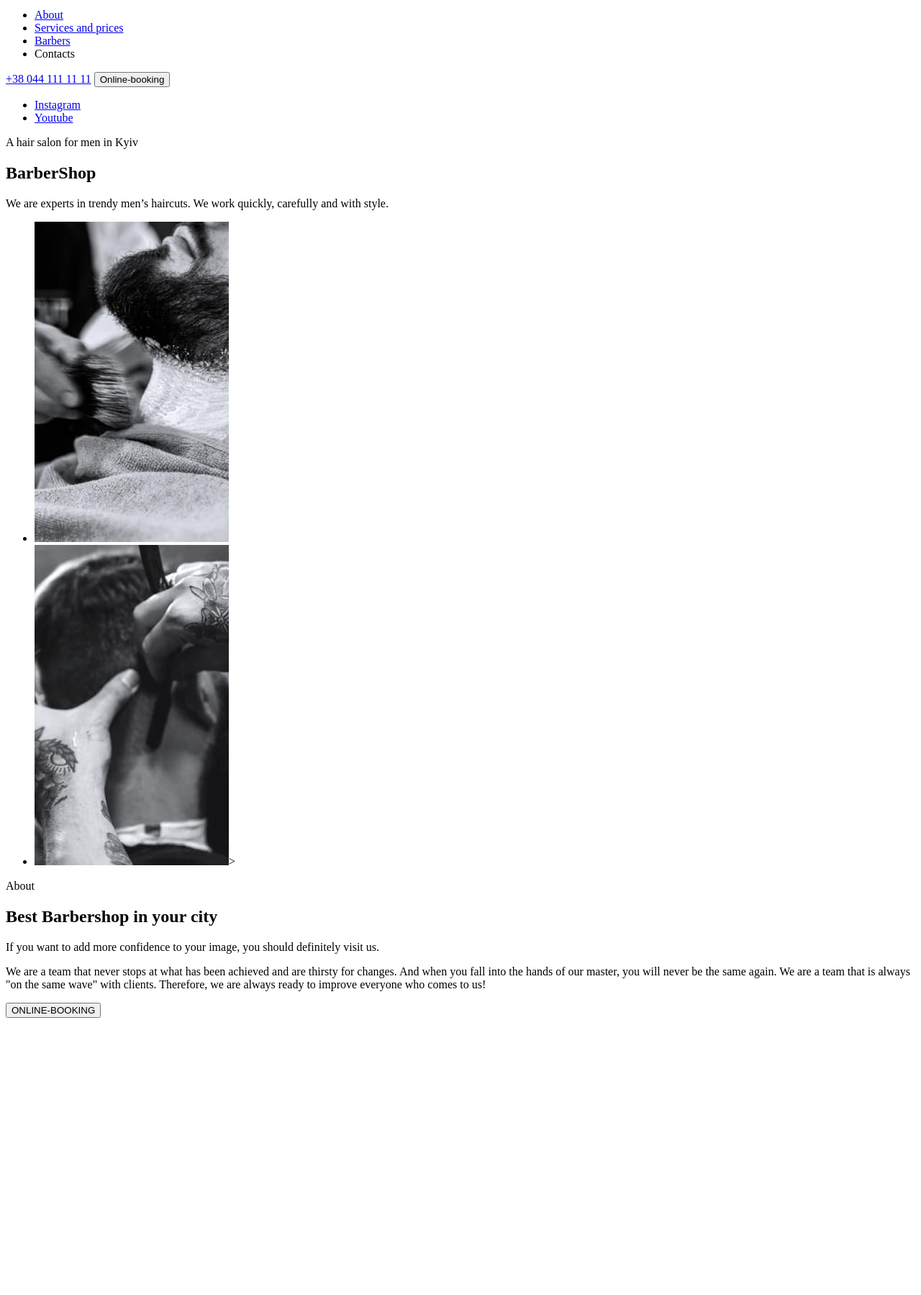
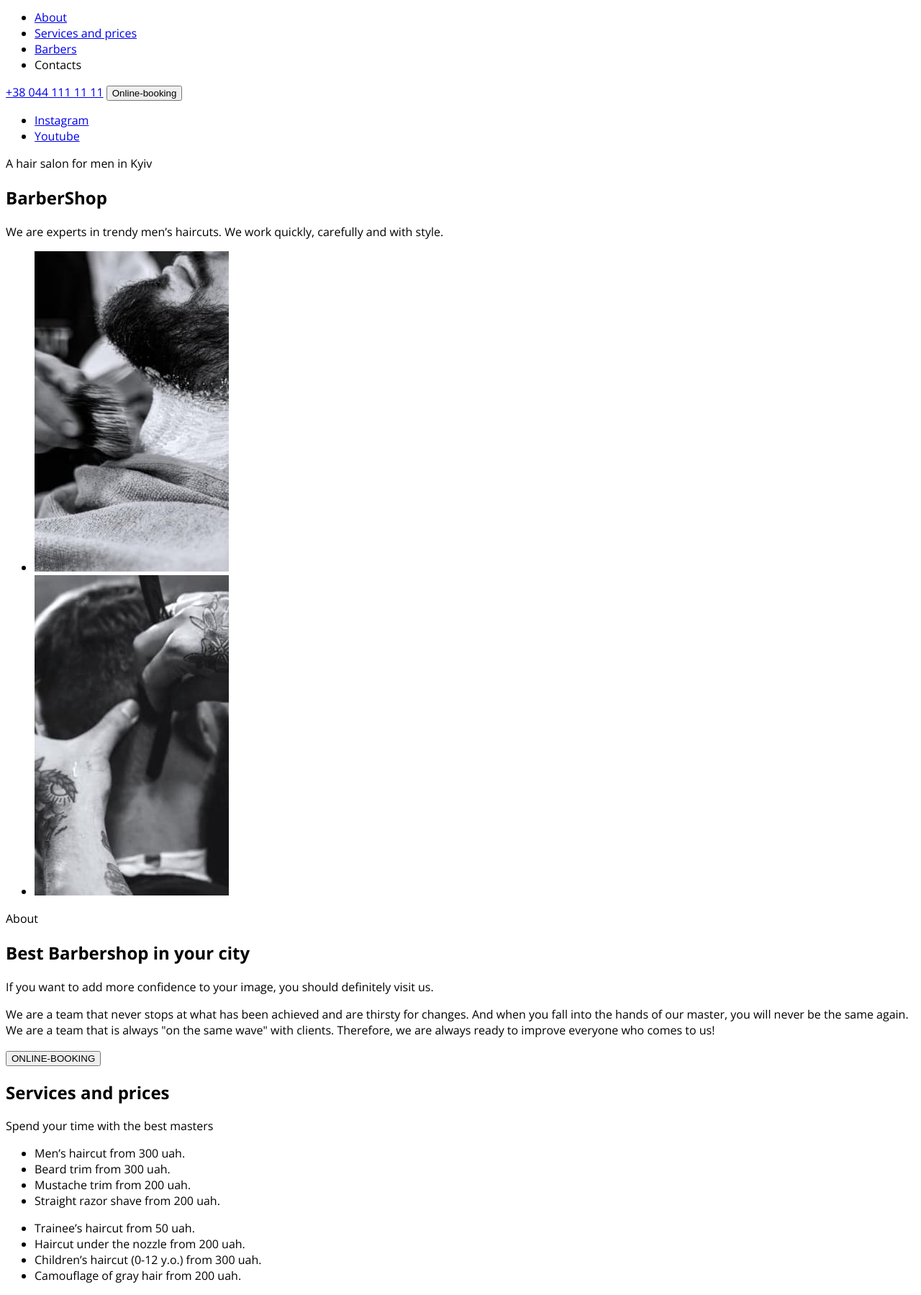
Before and after one commit to nazar95stosyk/fs-84, a plain HTML site: page index.html in a window 1280 px wide. Shown: the part 72-1871 px from the top of the page at 72% size. Before the commit the page ends 1494 px from the top, so only its background shows below. Drawn offline with nearby package versions, Linux system fonts and the light colour scheme.

Commit message:
added Services and Prices in HTML

```diff
--- /dev/null
+++ b/css/style.css
@@ -0,0 +1,8 @@
+body { font-family: "Open Sans",sans-serif; font-style: normal; } .header { }
+.header-navigation { } .header-logo { } .header-list { } .header-item { }
+.header-tel { } .header-btn { } .list{ list-style: none; } table { box-shadow:
+2px 2px 2px 2px hsla(0, 0%, 0%, 0.2); margin: 3rem; font-family: sans-serif;
+border-collapse: collapse; } caption { font-size: 20px; margin-bottom: 1rem; }
+thead { background-color: #555; color: #fff; } td, th { padding: 0.5rem 1rem;
+border: 1px solid #888; text-align: center; } td[colspan] { background-color:
+#eee; }
--- a/index.html
+++ b/index.html
@@ -4,23 +4,30 @@
     <meta charset="UTF-8" />
     <meta http-equiv="X-UA-Compatible" content="IE=edge" />
     <meta name="viewport" content="width=device-width, initial-scale=1.0" />
+    <link rel="stylesheet" href="./css/style.css" />
+    <link rel="preconnect" href="https://fonts.googleapis.com" />
+    <link rel="preconnect" href="https://fonts.gstatic.com" crossorigin />
+    <link
+      href="https://fonts.googleapis.com/css2?family=Open+Sans:wght@400;600;700&family=Raleway:ital,wght@1,700&display=swap"
+      rel="stylesheet"
+    />
     <title>Barbershop</title>
   </head>
   <body>
-    <header>
-      <nav>
-        <a href="/">
+    <header class="header">
+      <nav class="header-navigation">
+        <a class="header-logo" href="/">
           <img src="./img/logo.svg" alt="Website's logotype" />
         </a>
-        <ul>
-          <li><a href="#">About</a></li>
-          <li><a href="#">Services and prices</a></li>
-          <li><a href="#">Barbers</a></li>
-          <li><a href="#"></a>Contacts</li>
+        <ul class="header-list">
+          <li><a class="header-item" href="#">About</a></li>
+          <li><a class="header-item" href="#">Services and prices</a></li>
+          <li><a class="header-item" href="#">Barbers</a></li>
+          <li><a class="header-item" href="#"></a>Contacts</li>
         </ul>
       </nav>
-      <a href="tel:+380441111111">+38 044 111 11 11</a>
-      <button type="button">Online-booking</button>
+      <a class="header-tel" href="tel:+380441111111">+38 044 111 11 11</a>
+      <button class="header-btn" type="button">Online-booking</button>
     </header>
     <main>
       <!-- Hero Section -->
@@ -52,7 +59,9 @@
           <li>
             <img src="./img/about-img-1.jpeg" alt="стрижка бороди" />
           </li>
-          <li><img src="./img/about-img-2.jpeg" alt="стрижка бороди 2" />></li>
+          <li>
+            <img src="./img/about-img-2.jpeg" alt="стрижка бороди 2" />
+          </li>
         </ul>
         <p>About</p>
         <h2>Best Barbershop in your city</h2>
@@ -72,6 +81,25 @@
         <button type="button">ONLINE-BOOKING</button>
       </section>
       <!-- End of About Section -->
+
+      <!-- Services and prices Section-->
+      <section>
+        <h2>Services and prices</h2>
+        <p>Spend your time with the best masters</p>
+        <ul>
+          <li>Men’s haircut from 300 uah.</li>
+          <li>Beard trim from 300 uah.</li>
+          <li>Mustache trim from 200 uah.</li>
+          <li>Straight razor shave from 200 uah.</li>
+        </ul>
+        <ul>
+          <li>Trainee’s haircut from 50 uah.</li>
+          <li>Haircut under the nozzle from 200 uah.</li>
+          <li>Children’s haircut (0-12 y.o.) from 300 uah.</li>
+          <li>Camouflage of gray hair from 200 uah.</li>
+        </ul>
+      </section>
+      <!-- Services and prices Section-->
     </main>
 
     <footer></footer>
```
Also changed, not shown: 1 other file.
